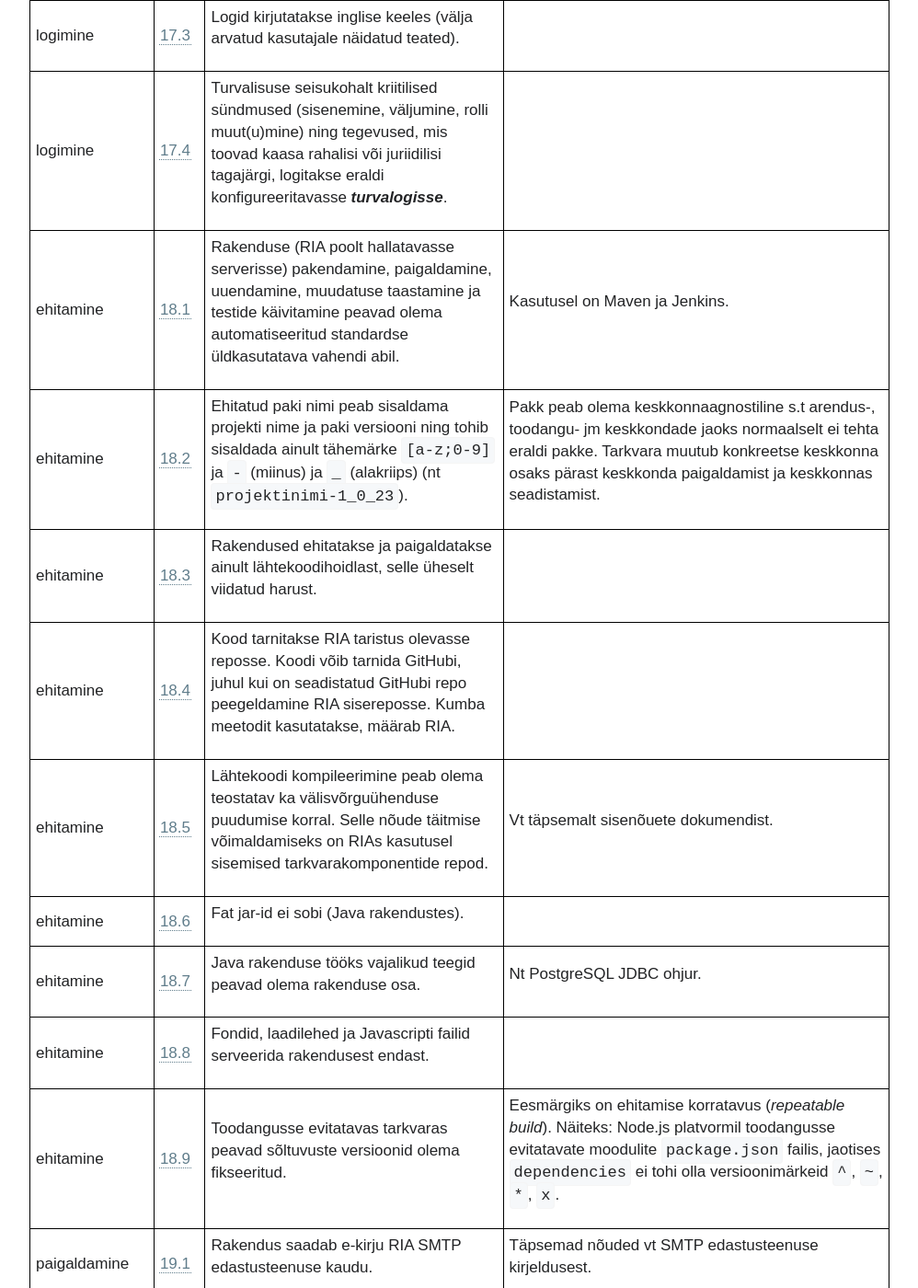
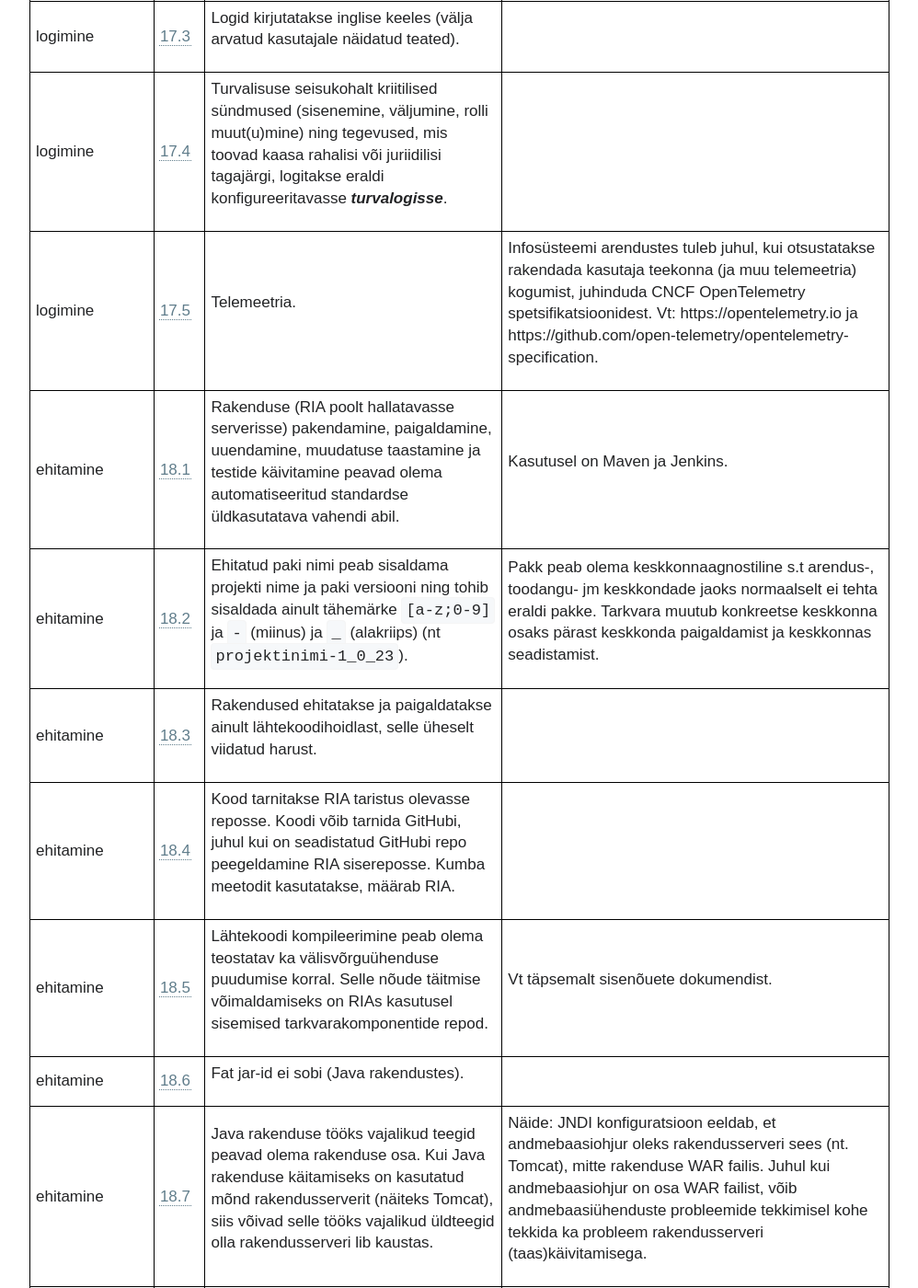
Before and after one commit to e-gov/MFN, a Jekyll site: the page built from index.md, in a window 1280 px wide and 1400 px high, scrolled down 8953 px. Shown: the whole window at 92% size, without its empty margins (0-998 px from the left). Built offline with Jekyll 4.4.1, drawn with Linux system fonts in a browser that asks for light colours; our own code applies the rules of GitHub Pages for plain Markdown files; some of the changed text lies outside the part shown.

```diff
--- a/Muutelugu.md
+++ b/Muutelugu.md
@@ -3,6 +3,12 @@ permalink: Muutelugu
 ---
 
 ## Muutelugu
+___08\.03.2022___
+
+- Täpsustatud Java rakendusserveri kasutamist. [MFN 18.7](https://e-gov.github.io/MFN/#18.7)
+- Täpsustatud andmebaasiühenduste ohjamist Javas. [MFN 16.10](https://e-gov.github.io/MFN/#16.10)
+- Lisatud minimaalse võrgupääsu nõue. [MFN 20.10](https://e-gov.github.io/MFN/#20.10)
+- Lisatud telemeetria standardi rakendamise nõue. [MFN 17.5](https://e-gov.github.io/MFN/#17.5)
 
 ___07\.05.2021___
 
--- a/_data/Nouded.yml
+++ b/_data/Nouded.yml
@@ -209,7 +209,7 @@
       son: 'Rakendus peab olema tabelite [partitsioneerimise](http://en.wikipedia.org/wiki/Partition_%28database%29) suhtes agnostiline st. tabelite partitsioneerimisstruktuuride muutmine ei tohi mõjutada rakenduse tööd.'
       sel: ''
     - nr: 10
-      son: 'Kasutada rakendusserveri (Tomcat) võimalusi andmebaasiühenduste (JDBC) puulimiseks.'
+      son: 'Rakendusserveri, nt Tomcat kasutamisel, tuleks võimalusel kasutada rakendusserverit ka andmebaasiühenduste (JDBC) halduseks.'
       sel: 'Rakendus ei puuli ise, vaid küsib JNDI abil rakendusserveri puuli aadressi. Nõude eesmärk on jõudluse parem hallatavus.'
 - kategooria:
   nimetus: 'logimine'
@@ -226,6 +226,9 @@
     - nr: 4
       son: 'Turvalisuse seisukohalt kriitilised sündmused (sisenemine, väljumine, rolli muut(u)mine) ning tegevused, mis toovad kaasa rahalisi või juriidilisi tagajärgi, logitakse eraldi konfigureeritavasse ___turvalogisse___.'
       sel: ''
+    - nr: 5
+      son: 'Telemeetria.'
+      sel: 'Infosüsteemi arendustes tuleb juhul, kui otsustatakse rakendada kasutaja teekonna (ja muu telemeetria) kogumist, juhinduda CNCF OpenTelemetry spetsifikatsioonidest. Vt: https://opentelemetry.io ja https://github.com/open-telemetry/opentelemetry-specification.'
 - kategooria:
   nimetus: 'ehitamine'
   nouded:
@@ -248,8 +251,8 @@
       son: 'Fat jar-id ei sobi (Java rakendustes).'
       sel: ''
     - nr: 7
-      son: 'Java rakenduse tööks vajalikud teegid peavad olema rakenduse osa.'
-      sel: 'Nt PostgreSQL JDBC ohjur.'
+      son: 'Java rakenduse tööks vajalikud teegid peavad olema rakenduse osa. Kui Java rakenduse käitamiseks on kasutatud mõnd rakendusserverit (näiteks Tomcat), siis võivad selle tööks vajalikud üldteegid olla rakendusserveri lib kaustas.'
+      sel: 'Näide: JNDI konfiguratsioon eeldab, et andmebaasiohjur oleks rakendusserveri sees (nt. Tomcat), mitte rakenduse WAR failis. Juhul kui andmebaasiohjur on osa WAR failist, võib andmebaasiühenduste probleemide tekkimisel kohe tekkida ka probleem rakendusserveri (taas)käivitamisega.'
     - nr: 8
       son: 'Fondid, laadilehed ja Javascripti failid serveerida rakendusest endast.'
       sel: ''
@@ -316,6 +319,9 @@
     - nr: 9
       son: 'Eraldipaigaldatavate komponentide vahelistel liidestel peab olema TLS võimekus (vastastikune autentimine sertide abil). Vastavad konfigureerimisjuhised peavad sisalduma rakenduse paigaldusjuhendis.'
       sel: ''
+    - nr: 10
+      son: 'Minimaalne võrgupääs.'
+      sel: 'Infosüsteemi komponentide pääs avalikku võrku peab olema reguleeritud vähima juurdepääsu printsiibil - infosüsteem tohib pääseda ainult sinna, kuhu pääs on teenuse toimimiseks hädavajalik. Pääsukontroll peaks eelistatult toimima dünaamiliselt ning toetama automatiseerimisvahendeid. Standardlahendusena tuleb eelistada pääsukontrolli välisvõrku rakendusest sõltumatult toimiva lüüsi abil.'
 - kategooria:
   nimetus: 'krüpto'
   nouded:
```
